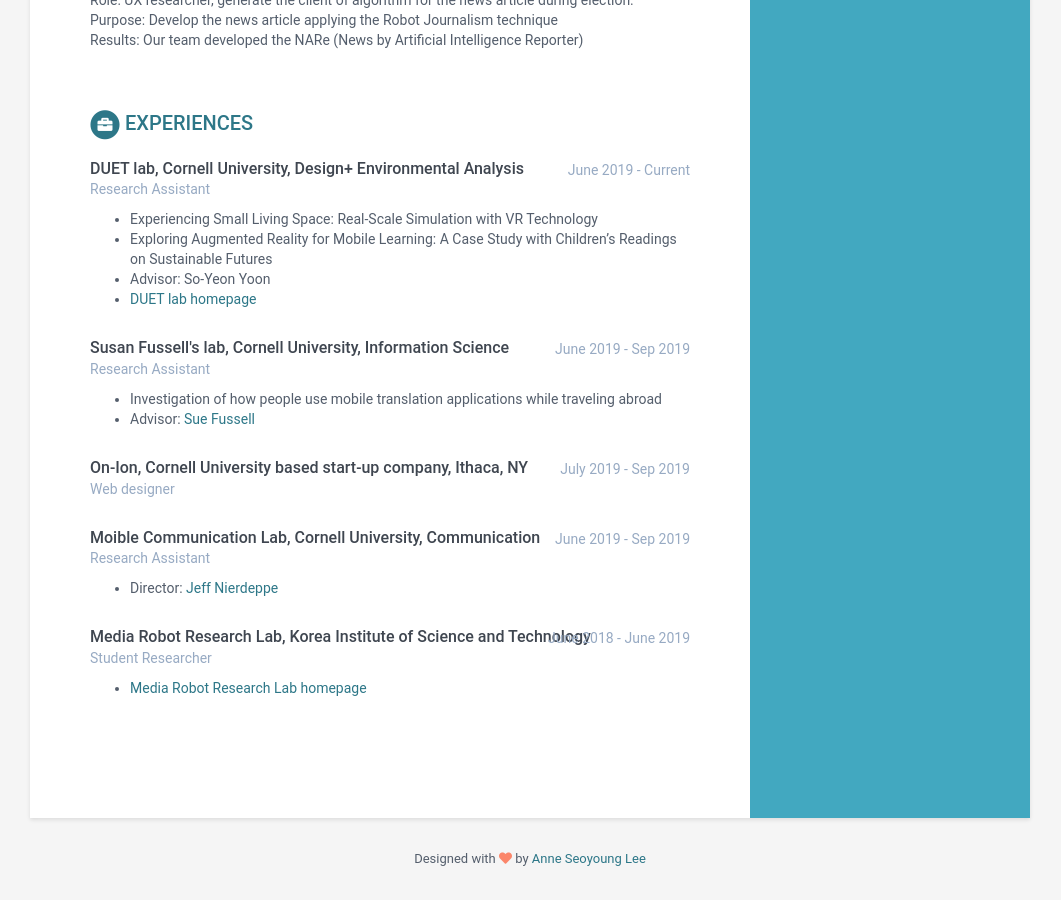
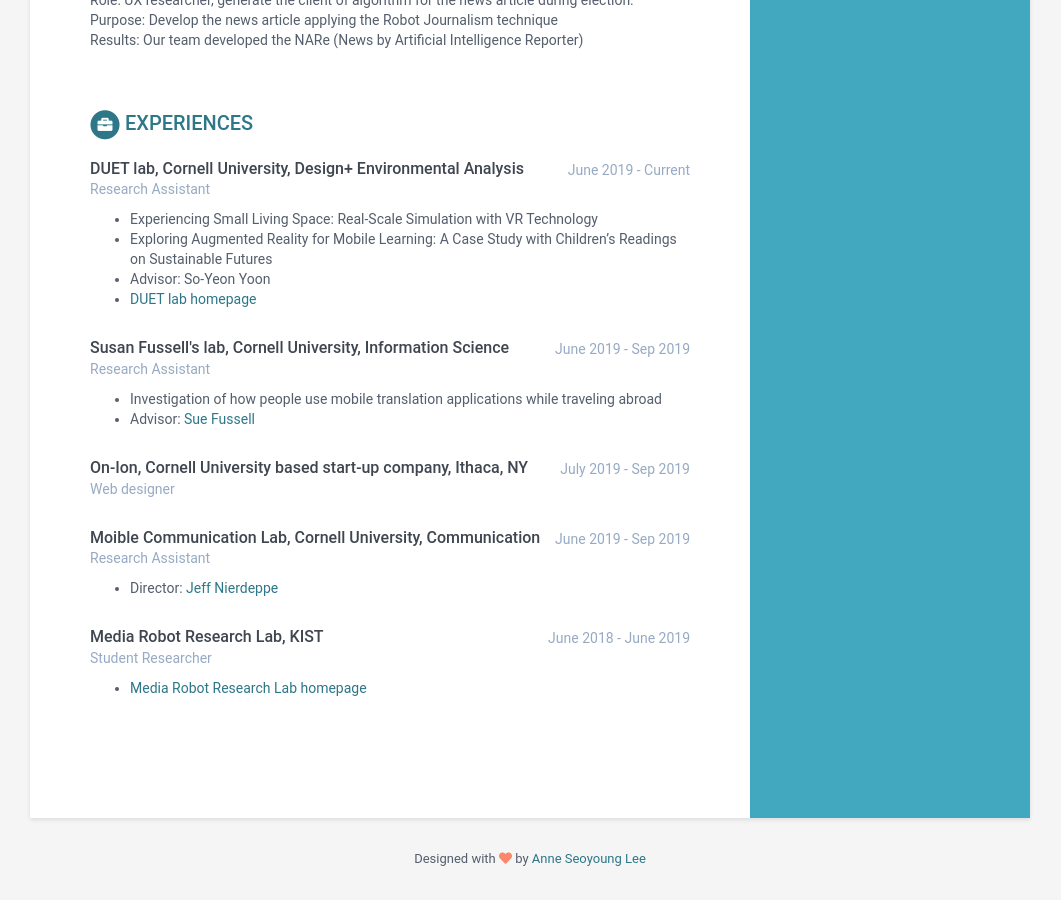
Before and after one commit to annesylee/annesylee.github.io, a Jekyll site: the page built from index.html, in a window 1280 px wide and 900 px high, scrolled down 1833 px. Shown: the whole window, without its empty margins (110-1171 px from the left). Built offline with Jekyll 4.4.1, drawn with Linux system fonts in a browser that asks for light colours.

Commit message:
Update data.yml

```diff
--- a/_data/data.yml
+++ b/_data/data.yml
@@ -125,7 +125,7 @@
       details: |
           - Director: [Jeff Nierdeppe](https://niederdeppe.comm.cornell.edu/)
 
-    - role: Media Robot Research Lab, Korea Institute of Science and Technology
+    - role: Media Robot Research Lab, KIST
       time: June 2018 - June 2019
       company: Student Researcher
       details: |
```
